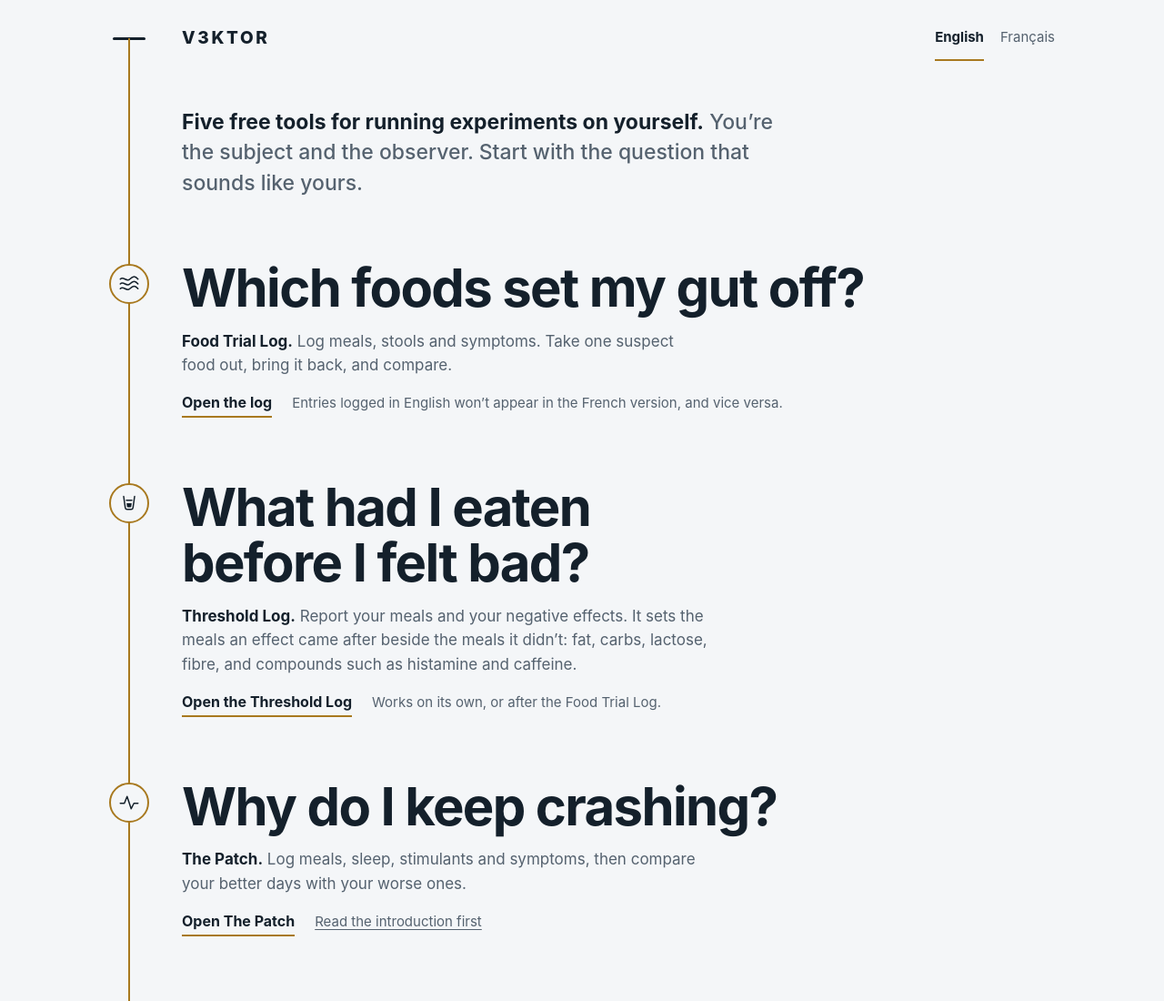
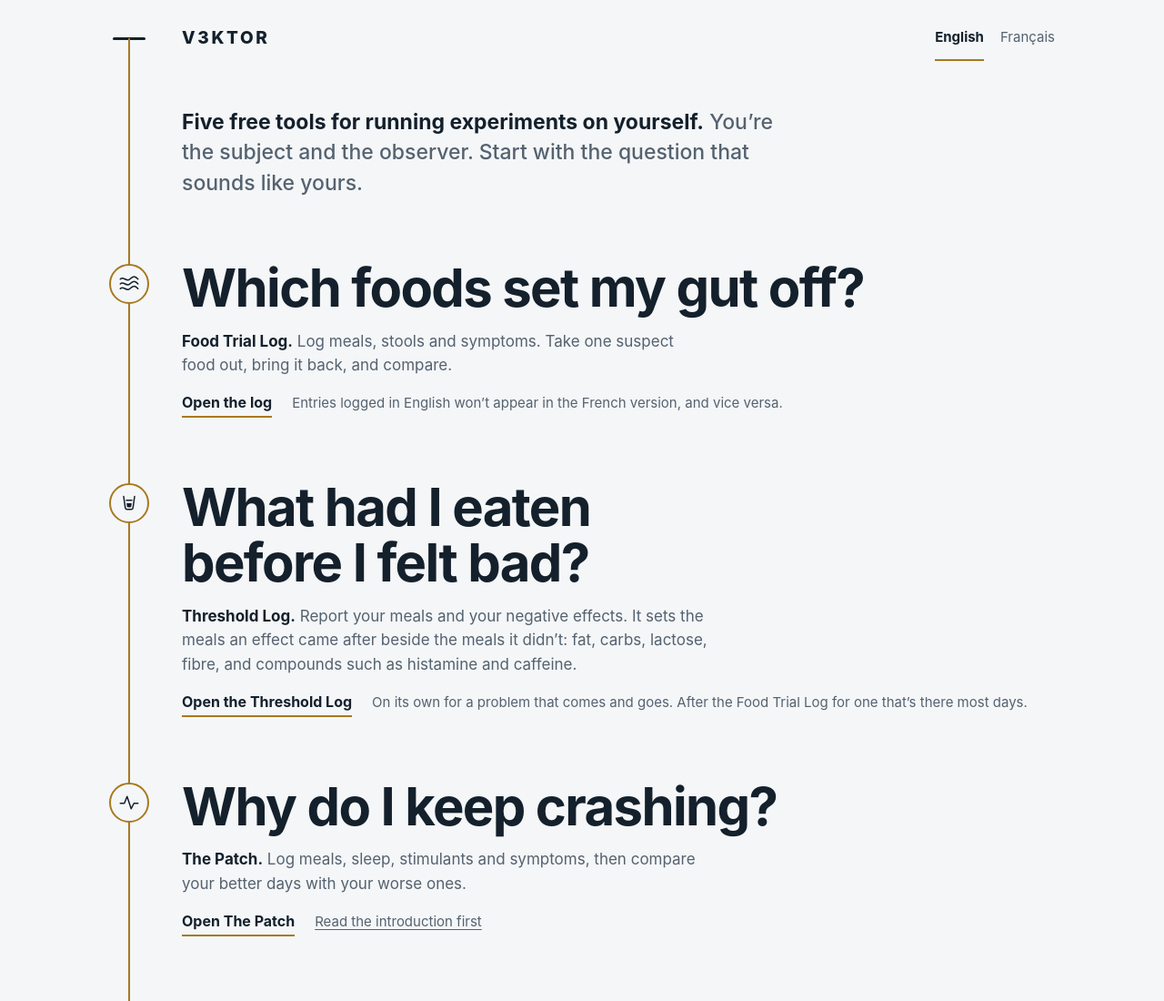
Before and after one commit to tobiedavid/v3ktor.org, a plain HTML site: page index.html in a window 1280 px wide. Shown: the top 1100 px of the page at 91% size. Drawn offline with Linux system fonts and the light colour scheme.

Commit message:
Front page: say when the Threshold Log fits on its own, and when after the Food Trial Log
Under the Threshold Log on the front page, the line "Works on its own, or
after the Food Trial Log." now says when each fits: "On its own for a
problem that comes and goes. After the Food Trial Log for one that's
there most days." The French follows, with "vous" as on the rest of the
page. Nothing else on the page changes.

Co-Authored-By: Claude Fable 5.2 <noreply@anthropic.com>
Claude-Session: https://claude.ai/code/session_0165oQGZXNu1ULEJPAkewgjN

```diff
--- a/index.html
+++ b/index.html
@@ -182,7 +182,7 @@
         <span class="q-icon" aria-hidden="true"><svg viewBox="0 0 32 32" fill="none"><path d="M8 6l2.300 16.400A3 3 0 0 0 13.270 25h5.460a3 3 0 0 0 2.970-2.600L24 6" stroke="currentColor" stroke-width="2" stroke-linecap="round" stroke-linejoin="round"/><path d="M12 11.500h8" stroke="currentColor" stroke-width="2" stroke-linecap="round"/><path d="M12.200 16h7.600l-.620 4.700a1.400 1.400 0 0 1-1.390 1.200h-3.580a1.400 1.400 0 0 1-1.390-1.200z" fill="currentColor"/></svg></span>
         <h2><a href="/threshold/" data-i18n="thr.q">What had I eaten before I felt bad?</a></h2>
         <p class="q-what"><strong data-i18n="thr.name">Threshold Log.</strong> <span data-i18n="thr.what">Report your meals and your negative effects. It sets the meals an effect came after beside the meals it didn’t: fat, carbs, lactose, fibre, and compounds such as histamine and caffeine.</span></p>
-        <p class="q-go"><span class="go" aria-hidden="true" data-i18n="thr.go">Open the Threshold Log</span><span class="aside" data-i18n="thr.aside">Works on its own, or after the Food Trial Log.</span></p>
+        <p class="q-go"><span class="go" aria-hidden="true" data-i18n="thr.go">Open the Threshold Log</span><span class="aside" data-i18n="thr.aside">On its own for a problem that comes and goes. After the Food Trial Log for one that’s there most days.</span></p>
       </article>
 
       <article class="q">
@@ -288,7 +288,7 @@
     'thr.name': 'Threshold Log.',
     'thr.what': 'Notez vos repas et vos effets négatifs. Il met les repas suivis d’un effet à côté des autres : gras, glucides, lactose, fibres, et des composés comme l’histamine et la caféine.',
     'thr.go': 'Ouvrir le Threshold Log',
-    'thr.aside': 'S’utilise seul, ou après le Food Trial Log.',
+    'thr.aside': 'Seul, pour un problème qui va et vient. Après le Food Trial Log, pour un problème présent presque tous les jours.',
     'patch.q': 'Pourquoi est‑ce que je tombe toujours à plat?',
     'patch.name': 'La Patch.',
     'patch.what': 'Notez les repas, le sommeil, les stimulants et les symptômes, puis comparez vos bonnes journées aux mauvaises.',
```
